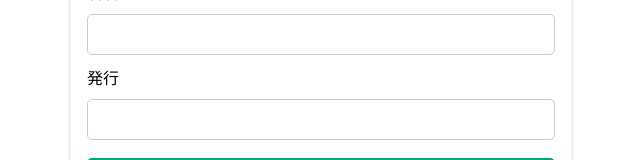
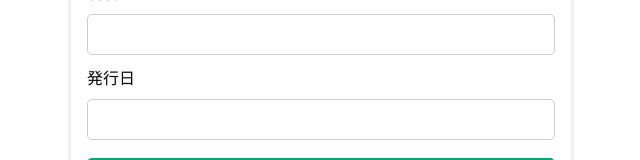
Before and after one commit to km539/library, a React (Create React App) app: page /search in a window 1280 px wide. Shown: the part 199-359 px from the top of the page, without its empty margins (319-959 px from the left). Built offline with nearby package versions, Linux system fonts and the light colour scheme.

Commit message:
changed label name

```diff
--- a/src/pages/Search.tsx
+++ b/src/pages/Search.tsx
@@ -22,7 +22,7 @@ function Search() {
             <input type="text" name="title" />
             <label htmlFor="author">著者</label>
             <input type="text" name="author" />
-            <label htmlFor="publishedDate">発行</label>
+            <label htmlFor="publishedDate">発行日</label>
             <input type="text" name="publishedDate" />
             <button>検索</button>
             <button>クリア</button>
```
